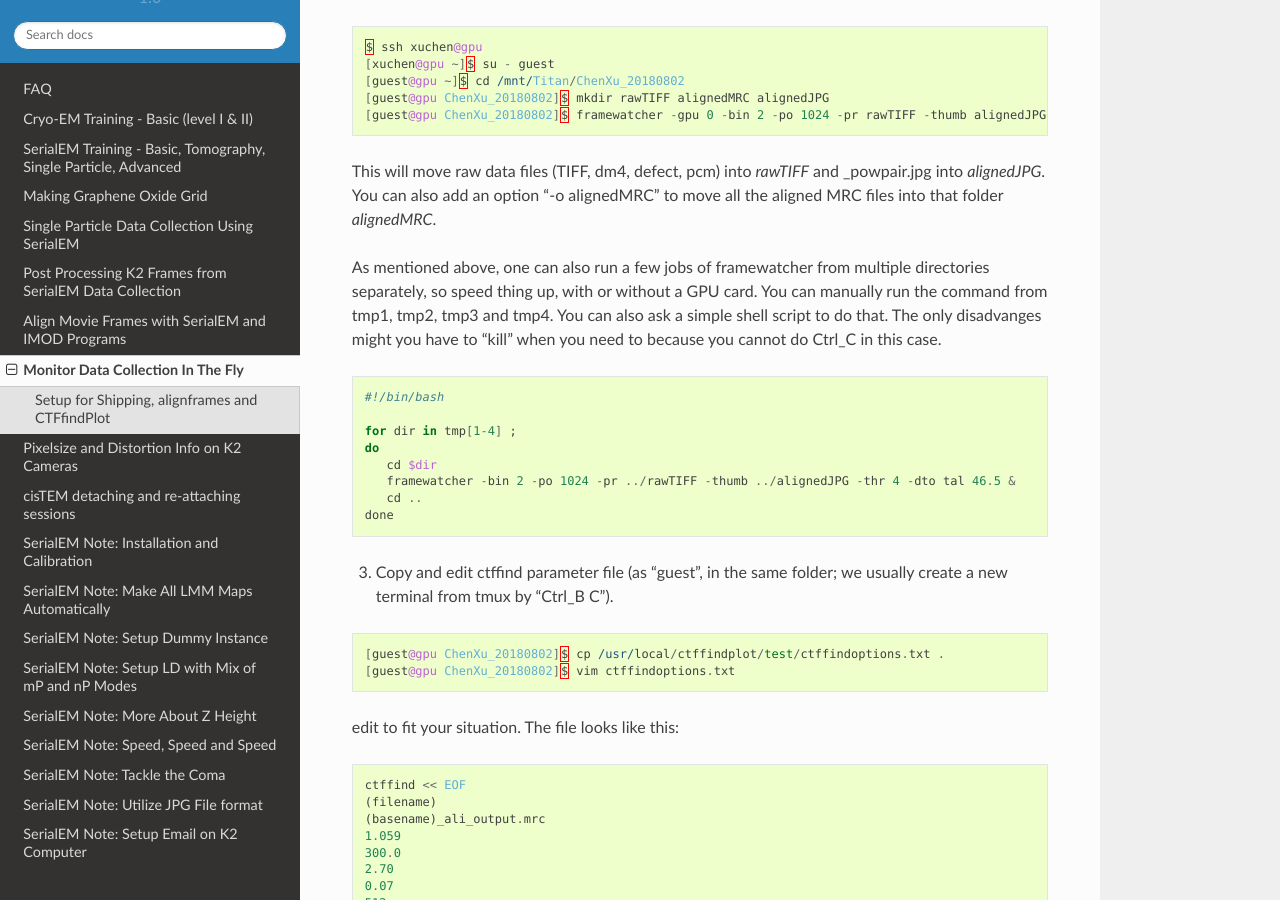
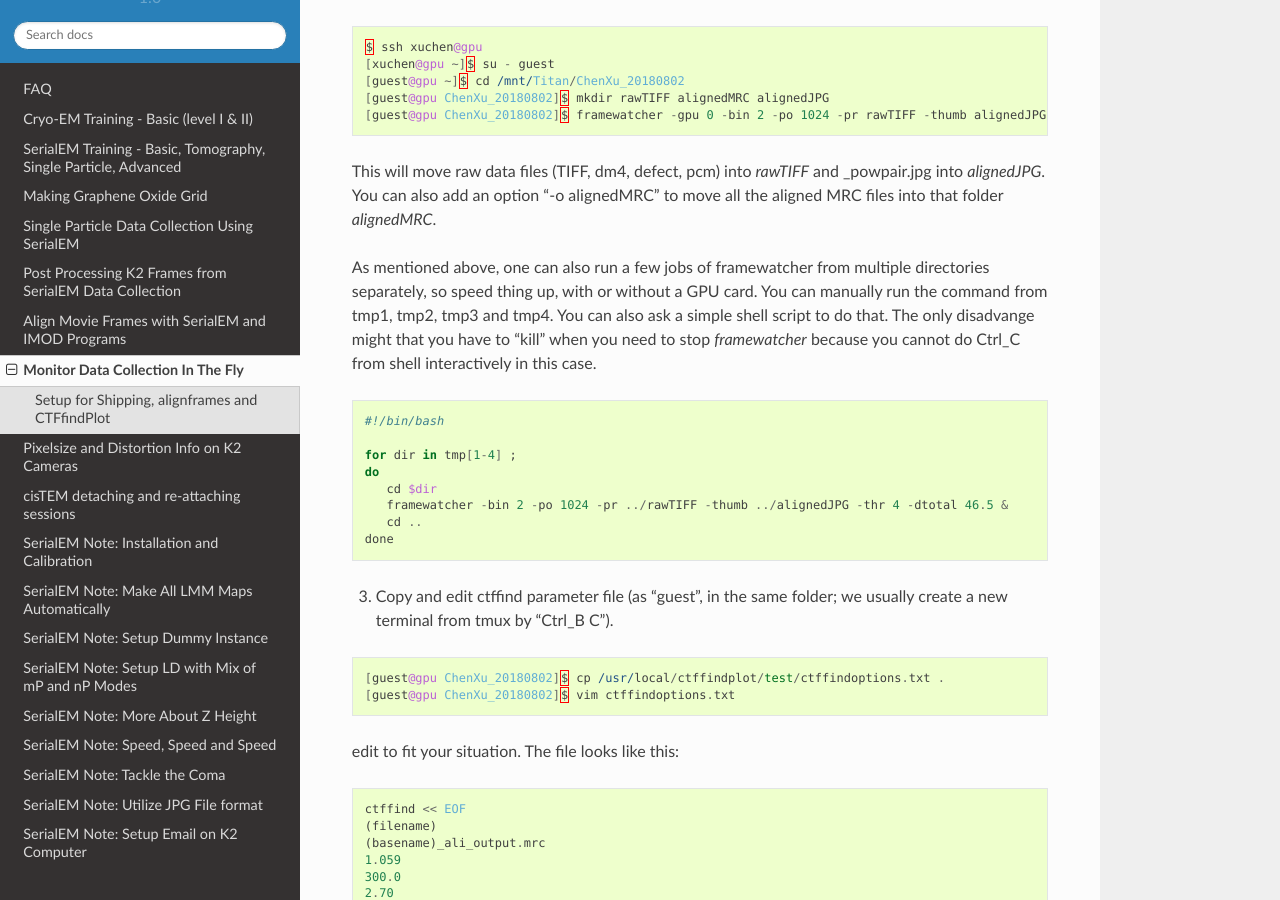
Before and after one commit to xuchen66/sphinx-emdocs, a Sphinx documentation site: the page built from source/monitor-data-collection-in-the-fly.rst, in a window 1280 px wide and 900 px high, scrolled down 1255 px. Built offline with Sphinx 7.4.7 and the Read the Docs theme 2.0.0, drawn with Linux system fonts in a browser that asks for light colours; pages that are not in the unit, such as notebooks, are missing from menus.

Commit message:
Update monitor-data-collection-in-the-fly.rst

```diff
--- a/source/monitor-data-collection-in-the-fly.rst
+++ b/source/monitor-data-collection-in-the-fly.rst
@@ -58,7 +58,7 @@ This will move all the raw files onto storage location, so local SSD never fills
 
 This will move raw data files (TIFF, dm4, defect, pcm) into *rawTIFF* and _powpair.jpg into *alignedJPG*. You can also add an option "-o alignedMRC" to move all the aligned MRC files into that folder *alignedMRC*.
 
-As mentioned above, one can also run a few jobs of framewatcher from multiple directories separately, so speed thing up, with or without a GPU card. You can manually run the command from tmp1, tmp2, tmp3 and tmp4. You can also ask a simple shell script to do that. The only disadvanges might you have to "kill" when you need to because you cannot do Ctrl_C in this case.
+As mentioned above, one can also run a few jobs of framewatcher from multiple directories separately, so speed thing up, with or without a GPU card. You can manually run the command from tmp1, tmp2, tmp3 and tmp4. You can also ask a simple shell script to do that. The only disadvange might that you have to "kill" when you need to stop *framewatcher* because you cannot do Ctrl_C from shell interactively in this case.
 
 .. code-block:: ruby
 
@@ -67,7 +67,7 @@ As mentioned above, one can also run a few jobs of framewatcher from multiple di
    for dir in tmp[1-4] ;
    do
       cd $dir
-      framewatcher -bin 2 -po 1024 -pr ../rawTIFF -thumb ../alignedJPG -thr 4 -dto tal 46.5 &
+      framewatcher -bin 2 -po 1024 -pr ../rawTIFF -thumb ../alignedJPG -thr 4 -dtotal 46.5 &
       cd ..
    done
 
```
